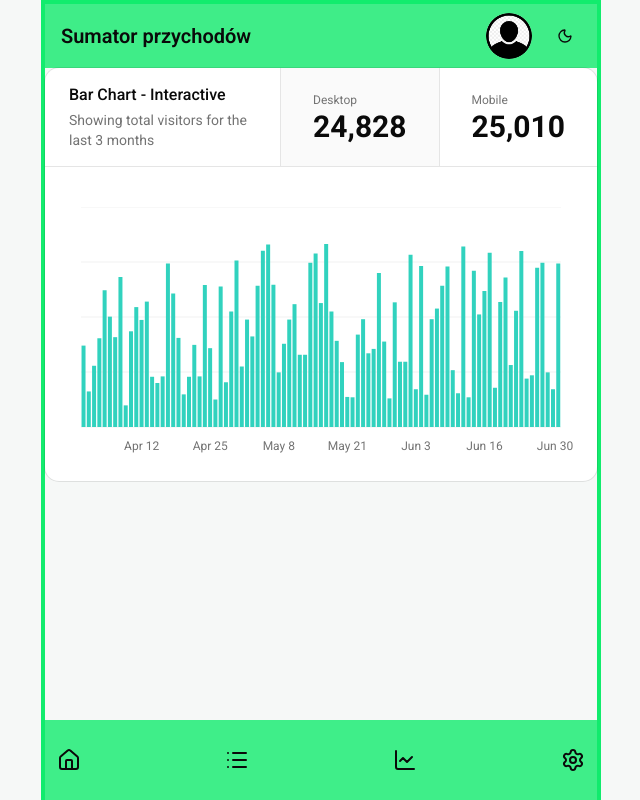
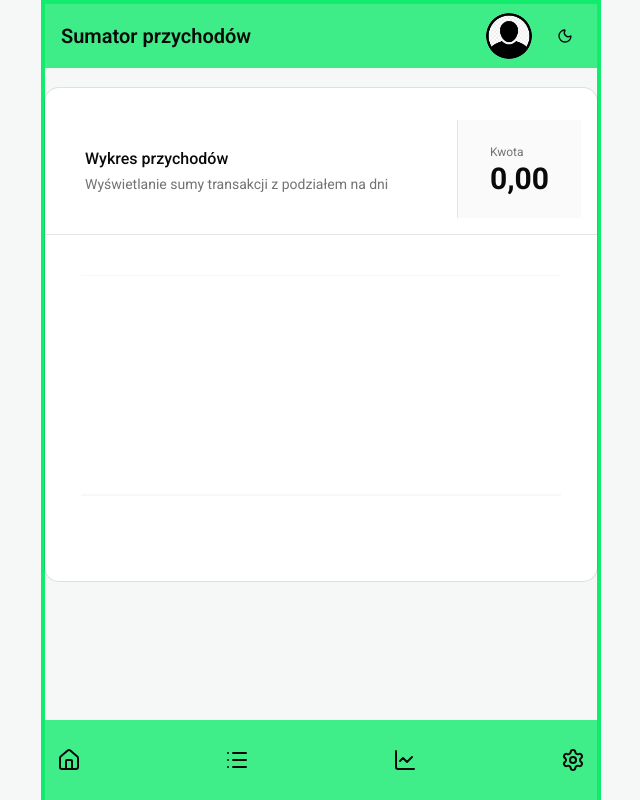
Before and after one commit to ajarek/next-16-ep-17-revenue_totalizer, a Next.js app: page /analytics in a window 1280 px wide. Shown: the top 800 px of the page, without its empty margins (319-959 px from the left). Built offline with nearby package versions, Linux system fonts and the light colour scheme.

Commit message:
feat: Implement analytics page with chart and transaction listing, and establish the basic application layout.

```diff
--- a/app/analytics/page.tsx
+++ b/app/analytics/page.tsx
@@ -2,7 +2,7 @@ import ChartAnalytics from '@/components/ChartAnalytics'
 
 const AnalyticsPage = () => {
   return (
-    <div className='min-h-screen w-full flex flex-col items-center justify-start gap-5 '>
+    <div className='min-h-screen w-full flex flex-col items-center justify-start py-5 '>
       <ChartAnalytics />
     </div>
   )
--- a/app/layout.tsx
+++ b/app/layout.tsx
@@ -26,7 +26,7 @@ export default function RootLayout({
             enableSystem
             disableTransitionOnChange
           >
-         <div className='relative w-full max-w-[560px] h-[1200px] mx-auto flex flex-col items-center justify-start border-4 border-primary '>
+         <div className='relative w-full max-w-[560px] min-h-[calc(100vh-5rem)] mx-auto flex flex-col items-center justify-start border-4 border-primary '>
           <Navbar />
           {children}
           <Footer />
--- a/components/ChartAnalytics.tsx
+++ b/components/ChartAnalytics.tsx
@@ -2,6 +2,8 @@
 
 import * as React from "react"
 import { Bar, BarChart, CartesianGrid, XAxis } from "recharts"
+import { useRecordsStore } from "@/store/recordsStore"
+import { useCurrentUserStore } from "@/store/currentUserStore"
 
 import {
   Card,
@@ -19,160 +21,94 @@ import {
 
 export const description = "An interactive bar chart"
 
-const chartData = [
-  { date: "2024-04-01", desktop: 222, mobile: 150 },
-  { date: "2024-04-02", desktop: 97, mobile: 180 },
-  { date: "2024-04-03", desktop: 167, mobile: 120 },
-  { date: "2024-04-04", desktop: 242, mobile: 260 },
-  { date: "2024-04-05", desktop: 373, mobile: 290 },
-  { date: "2024-04-06", desktop: 301, mobile: 340 },
-  { date: "2024-04-07", desktop: 245, mobile: 180 },
-  { date: "2024-04-08", desktop: 409, mobile: 320 },
-  { date: "2024-04-09", desktop: 59, mobile: 110 },
-  { date: "2024-04-10", desktop: 261, mobile: 190 },
-  { date: "2024-04-11", desktop: 327, mobile: 350 },
-  { date: "2024-04-12", desktop: 292, mobile: 210 },
-  { date: "2024-04-13", desktop: 342, mobile: 380 },
-  { date: "2024-04-14", desktop: 137, mobile: 220 },
-  { date: "2024-04-15", desktop: 120, mobile: 170 },
-  { date: "2024-04-16", desktop: 138, mobile: 190 },
-  { date: "2024-04-17", desktop: 446, mobile: 360 },
-  { date: "2024-04-18", desktop: 364, mobile: 410 },
-  { date: "2024-04-19", desktop: 243, mobile: 180 },
-  { date: "2024-04-20", desktop: 89, mobile: 150 },
-  { date: "2024-04-21", desktop: 137, mobile: 200 },
-  { date: "2024-04-22", desktop: 224, mobile: 170 },
-  { date: "2024-04-23", desktop: 138, mobile: 230 },
-  { date: "2024-04-24", desktop: 387, mobile: 290 },
-  { date: "2024-04-25", desktop: 215, mobile: 250 },
-  { date: "2024-04-26", desktop: 75, mobile: 130 },
-  { date: "2024-04-27", desktop: 383, mobile: 420 },
-  { date: "2024-04-28", desktop: 122, mobile: 180 },
-  { date: "2024-04-29", desktop: 315, mobile: 240 },
-  { date: "2024-04-30", desktop: 454, mobile: 380 },
-  { date: "2024-05-01", desktop: 165, mobile: 220 },
-  { date: "2024-05-02", desktop: 293, mobile: 310 },
-  { date: "2024-05-03", desktop: 247, mobile: 190 },
-  { date: "2024-05-04", desktop: 385, mobile: 420 },
-  { date: "2024-05-05", desktop: 481, mobile: 390 },
-  { date: "2024-05-06", desktop: 498, mobile: 520 },
-  { date: "2024-05-07", desktop: 388, mobile: 300 },
-  { date: "2024-05-08", desktop: 149, mobile: 210 },
-  { date: "2024-05-09", desktop: 227, mobile: 180 },
-  { date: "2024-05-10", desktop: 293, mobile: 330 },
-  { date: "2024-05-11", desktop: 335, mobile: 270 },
-  { date: "2024-05-12", desktop: 197, mobile: 240 },
-  { date: "2024-05-13", desktop: 197, mobile: 160 },
-  { date: "2024-05-14", desktop: 448, mobile: 490 },
-  { date: "2024-05-15", desktop: 473, mobile: 380 },
-  { date: "2024-05-16", desktop: 338, mobile: 400 },
-  { date: "2024-05-17", desktop: 499, mobile: 420 },
-  { date: "2024-05-18", desktop: 315, mobile: 350 },
-  { date: "2024-05-19", desktop: 235, mobile: 180 },
-  { date: "2024-05-20", desktop: 177, mobile: 230 },
-  { date: "2024-05-21", desktop: 82, mobile: 140 },
-  { date: "2024-05-22", desktop: 81, mobile: 120 },
-  { date: "2024-05-23", desktop: 252, mobile: 290 },
-  { date: "2024-05-24", desktop: 294, mobile: 220 },
-  { date: "2024-05-25", desktop: 201, mobile: 250 },
-  { date: "2024-05-26", desktop: 213, mobile: 170 },
-  { date: "2024-05-27", desktop: 420, mobile: 460 },
-  { date: "2024-05-28", desktop: 233, mobile: 190 },
-  { date: "2024-05-29", desktop: 78, mobile: 130 },
-  { date: "2024-05-30", desktop: 340, mobile: 280 },
-  { date: "2024-05-31", desktop: 178, mobile: 230 },
-  { date: "2024-06-01", desktop: 178, mobile: 200 },
-  { date: "2024-06-02", desktop: 470, mobile: 410 },
-  { date: "2024-06-03", desktop: 103, mobile: 160 },
-  { date: "2024-06-04", desktop: 439, mobile: 380 },
-  { date: "2024-06-05", desktop: 88, mobile: 140 },
-  { date: "2024-06-06", desktop: 294, mobile: 250 },
-  { date: "2024-06-07", desktop: 323, mobile: 370 },
-  { date: "2024-06-08", desktop: 385, mobile: 320 },
-  { date: "2024-06-09", desktop: 438, mobile: 480 },
-  { date: "2024-06-10", desktop: 155, mobile: 200 },
-  { date: "2024-06-11", desktop: 92, mobile: 150 },
-  { date: "2024-06-12", desktop: 492, mobile: 420 },
-  { date: "2024-06-13", desktop: 81, mobile: 130 },
-  { date: "2024-06-14", desktop: 426, mobile: 380 },
-  { date: "2024-06-15", desktop: 307, mobile: 350 },
-  { date: "2024-06-16", desktop: 371, mobile: 310 },
-  { date: "2024-06-17", desktop: 475, mobile: 520 },
-  { date: "2024-06-18", desktop: 107, mobile: 170 },
-  { date: "2024-06-19", desktop: 341, mobile: 290 },
-  { date: "2024-06-20", desktop: 408, mobile: 450 },
-  { date: "2024-06-21", desktop: 169, mobile: 210 },
-  { date: "2024-06-22", desktop: 317, mobile: 270 },
-  { date: "2024-06-23", desktop: 480, mobile: 530 },
-  { date: "2024-06-24", desktop: 132, mobile: 180 },
-  { date: "2024-06-25", desktop: 141, mobile: 190 },
-  { date: "2024-06-26", desktop: 434, mobile: 380 },
-  { date: "2024-06-27", desktop: 448, mobile: 490 },
-  { date: "2024-06-28", desktop: 149, mobile: 200 },
-  { date: "2024-06-29", desktop: 103, mobile: 160 },
-  { date: "2024-06-30", desktop: 446, mobile: 400 },
-]
-
 const chartConfig = {
-  views: {
-    label: "Page Views",
-  },
   desktop: {
-    label: "Desktop",
+    label: "Kwota",
     color: "var(--chart-2)",
-  },
-  mobile: {
-    label: "Mobile",
-    color: "var(--chart-1)",
   },
 } satisfies ChartConfig
 
 const ChartAnalytics = () => {
+  const items = useRecordsStore((state) => state.items)
+  const currentUser = useCurrentUserStore((state) => state.currentUser)
+
+  const records = React.useMemo(() => {
+    return items.filter(
+      (item) =>
+        currentUser?.name === "User" ||
+        item.user_name === "User" ||
+        item.user_name === currentUser?.name,
+    )
+  }, [items, currentUser])
+
   const [activeChart, setActiveChart] =
     React.useState<keyof typeof chartConfig>("desktop")
 
   const total = React.useMemo(
     () => ({
-      desktop: chartData.reduce((acc, curr) => acc + curr.desktop, 0),
-      mobile: chartData.reduce((acc, curr) => acc + curr.mobile, 0),
+      desktop: records.reduce((acc, curr) => acc + curr.amount, 0),
     }),
-    []
+    [records],
   )
+  const chartData = React.useMemo(() => {
+    // Group records by date and sum amounts
+    const grouped = records.reduce(
+      (acc, curr) => {
+        const date = new Date(curr.date).toLocaleDateString("en-CA") // YYYY-MM-DD
+        if (!acc[date]) {
+          acc[date] = 0
+        }
+        acc[date] += curr.amount
+        return acc
+      },
+      {} as Record<string, number>,
+    )
 
+    // Convert to array and sort by date
+    return Object.entries(grouped)
+      .map(([date, amount]) => ({
+        date,
+        desktop: amount,
+      }))
+      .sort((a, b) => new Date(a.date).getTime() - new Date(b.date).getTime())
+  }, [records])
   return (
-    <Card className="w-full py-0">
-      <CardHeader className="flex flex-col items-stretch border-b !p-0 sm:flex-row">
-        <div className="flex flex-1 flex-col justify-center gap-1 px-6 pt-4 pb-3 sm:!py-0">
-          <CardTitle>Bar Chart - Interactive</CardTitle>
+    <Card className='w-full  py-8'>
+      <CardHeader className='flex flex-col items-stretch border-b sm:flex-row'>
+        <div className='flex flex-1 flex-col justify-center gap-1 px-6 pt-4 pb-3'>
+          <CardTitle>Wykres przychodów</CardTitle>
           <CardDescription>
-            Showing total visitors for the last 3 months
+            Wyświetlanie sumy transakcji z podziałem na dni
           </CardDescription>
         </div>
-        <div className="flex">
-          {["desktop", "mobile"].map((key) => {
+        <div className='flex'>
+          {["desktop"].map((key) => {
             const chart = key as keyof typeof chartConfig
             return (
               <button
                 key={chart}
                 data-active={activeChart === chart}
-                className="data-[active=true]:bg-muted/50 relative z-30 flex flex-1 flex-col justify-center gap-1 border-t px-6 py-4 text-left even:border-l sm:border-t-0 sm:border-l sm:px-8 sm:py-6"
+                className='data-[active=true]:bg-muted/50 relative z-30 flex flex-1 flex-col justify-center gap-1 border-t px-6 py-4 text-left even:border-l sm:border-t-0 sm:border-l sm:px-8 sm:py-6'
                 onClick={() => setActiveChart(chart)}
               >
-                <span className="text-muted-foreground text-xs">
+                <span className='text-muted-foreground text-xs'>
                   {chartConfig[chart].label}
                 </span>
-                <span className="text-lg leading-none font-bold sm:text-3xl">
-                  {total[key as keyof typeof total].toLocaleString()}
+                <span className='text-lg leading-none font-bold sm:text-3xl'>
+                  {total[key as keyof typeof total].toLocaleString("pl-PL", {
+                    minimumFractionDigits: 2,
+                    maximumFractionDigits: 2,
+                  })}
                 </span>
               </button>
             )
           })}
         </div>
       </CardHeader>
-      <CardContent className="px-2 sm:p-6">
+      <CardContent className='px-2 sm:p-6'>
         <ChartContainer
           config={chartConfig}
-          className="aspect-auto h-[250px] w-full"
+          className='aspect-auto h-[250px] w-full'
         >
           <BarChart
             accessibilityLayer
@@ -184,14 +120,14 @@ const ChartAnalytics = () => {
           >
             <CartesianGrid vertical={false} />
             <XAxis
-              dataKey="date"
+              dataKey='date'
               tickLine={false}
               axisLine={false}
               tickMargin={8}
               minTickGap={32}
               tickFormatter={(value) => {
                 const date = new Date(value)
-                return date.toLocaleDateString("en-US", {
+                return date.toLocaleDateString("pl-PL", {
                   month: "short",
                   day: "numeric",
                 })
@@ -200,10 +136,9 @@ const ChartAnalytics = () => {
             <ChartTooltip
               content={
                 <ChartTooltipContent
-                  className="w-[150px]"
-                  nameKey="views"
+                  className='w-[150px]'
                   labelFormatter={(value) => {
-                    return new Date(value).toLocaleDateString("en-US", {
+                    return new Date(value).toLocaleDateString("pl-PL", {
                       month: "short",
                       day: "numeric",
                       year: "numeric",
--- a/components/ListTransaction.tsx
+++ b/components/ListTransaction.tsx
@@ -9,7 +9,7 @@ const ListTransaction = ({end=undefined}: {end: number | undefined}) => {
   const { items, removeItemFromRecords } = useRecordsStore()
   const { currentUser } = useCurrentUserStore()
   return (
-    <div className='w-full flex flex-col gap-4 p-4 overflow-y-auto'>
+    <div className='w-full h-[480px] flex flex-col gap-4 p-4 overflow-y-auto'>
       {items
         .slice(0, end)
         .sort((a, b) => new Date(b.date).getTime() - new Date(a.date).getTime())
```
